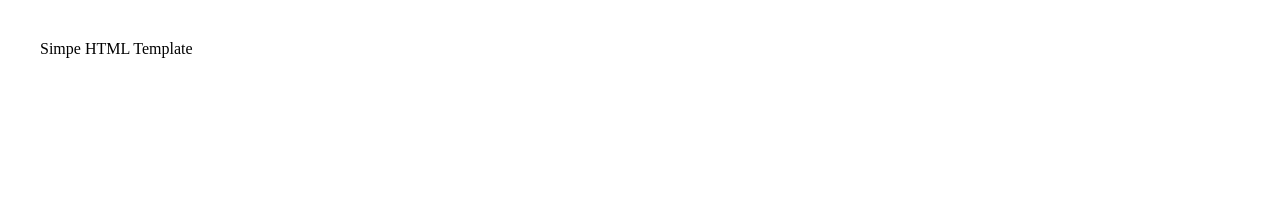
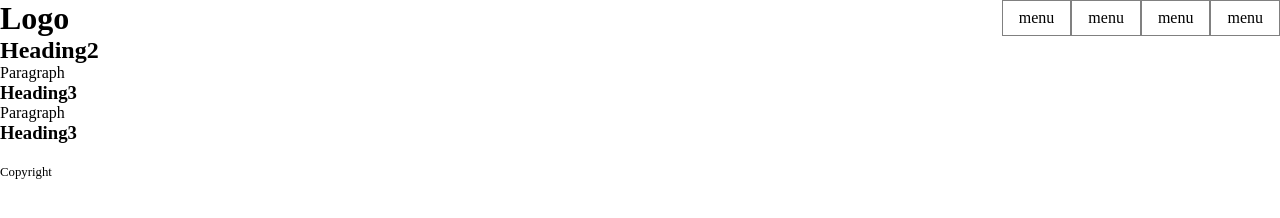
Before and after one commit to hrdtbs-lb/frontend-starter, a website built with Parcel: page src/index.html in a window 1280 px wide. Built offline with nearby package versions, Linux system fonts and the light colour scheme.

Commit message:
feat(*): update sample

```diff
--- a/src/index.html
+++ b/src/index.html
@@ -10,7 +10,35 @@
     <link rel="stylesheet" href="./style.css" />
   </head>
   <body>
-    <p>Simpe HTML Template</p>
+    <header class="layout-header">
+      <h1 class="logo">Logo</h1>
+      <nav class="menu">
+        <ul>
+          <li><a href="#">menu</a></li>
+          <li><a href="#">menu</a></li>
+          <li><a href="#">menu</a></li>
+          <li><a href="#">menu</a></li>
+        </ul>
+      </nav>
+    </header>
+    <main class="layout-main">
+      <article>
+        <h2>Heading2</h2>
+        <p>Paragraph</p>
+        <section>
+          <h3>Heading3</h3>
+          <p>Paragraph</p>
+        </section>
+        <section>
+          <h3>Heading3</h3>
+          <img src="" alt="" />
+        </section>
+      </article>
+    </main>
+    <footer>
+      <small>Copyright</small>
+    </footer>
+
     <script src="index.js"></script>
   </body>
 </html>
--- a/src/style.css
+++ b/src/style.css
@@ -1,5 +1,23 @@
 html,
 body {
-  padding: 20px;
   margin: 0px;
 }
+
+.layout-header {
+  display: flex;
+  justify-content: space-between;
+}
+.menu ul {
+  display: flex;
+  list-style: none;
+}
+
+.menu ul li {
+  padding: 0.5em 1em;
+  border: 1px solid gray;
+}
+
+.menu ul li a {
+  color: inherit;
+  text-decoration: none;
+}
```
